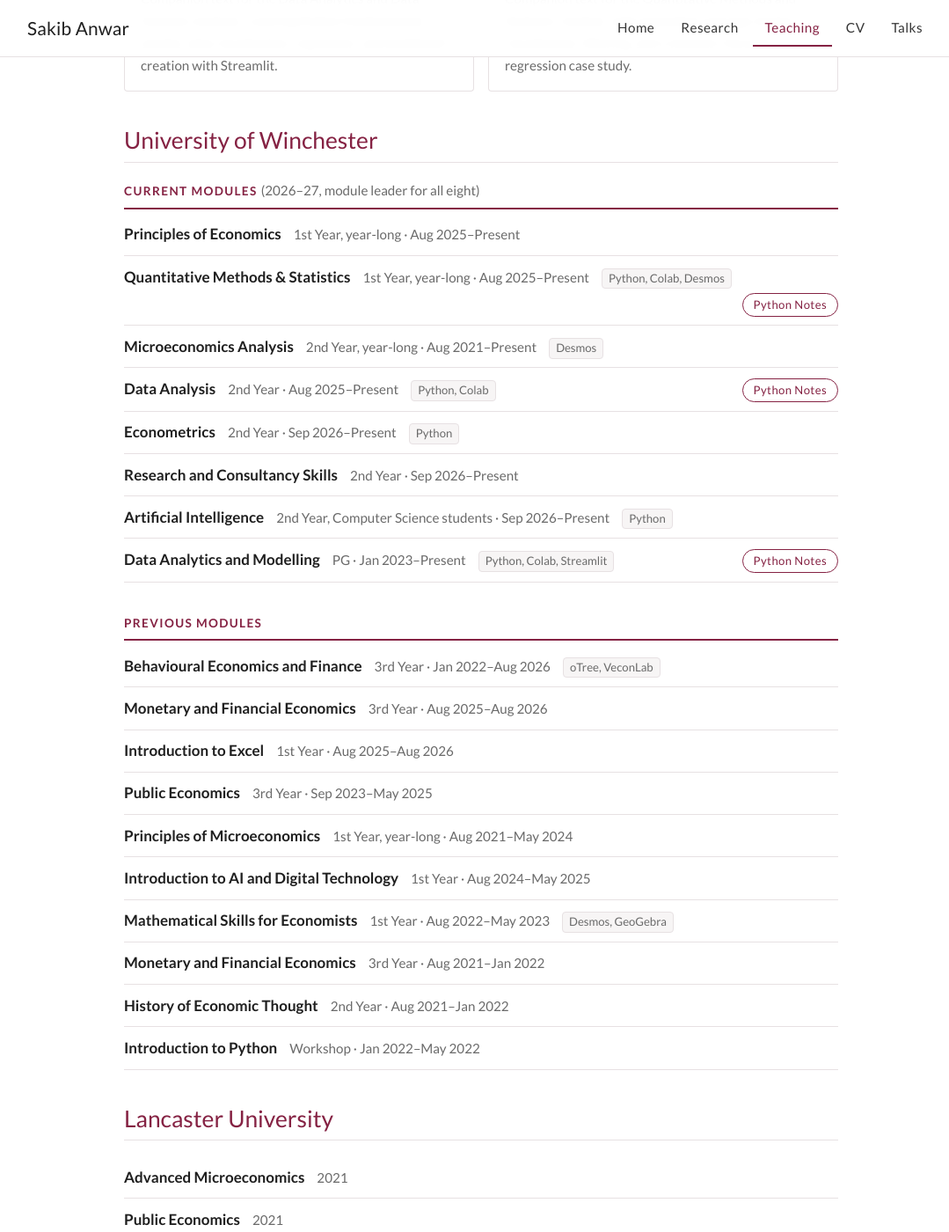
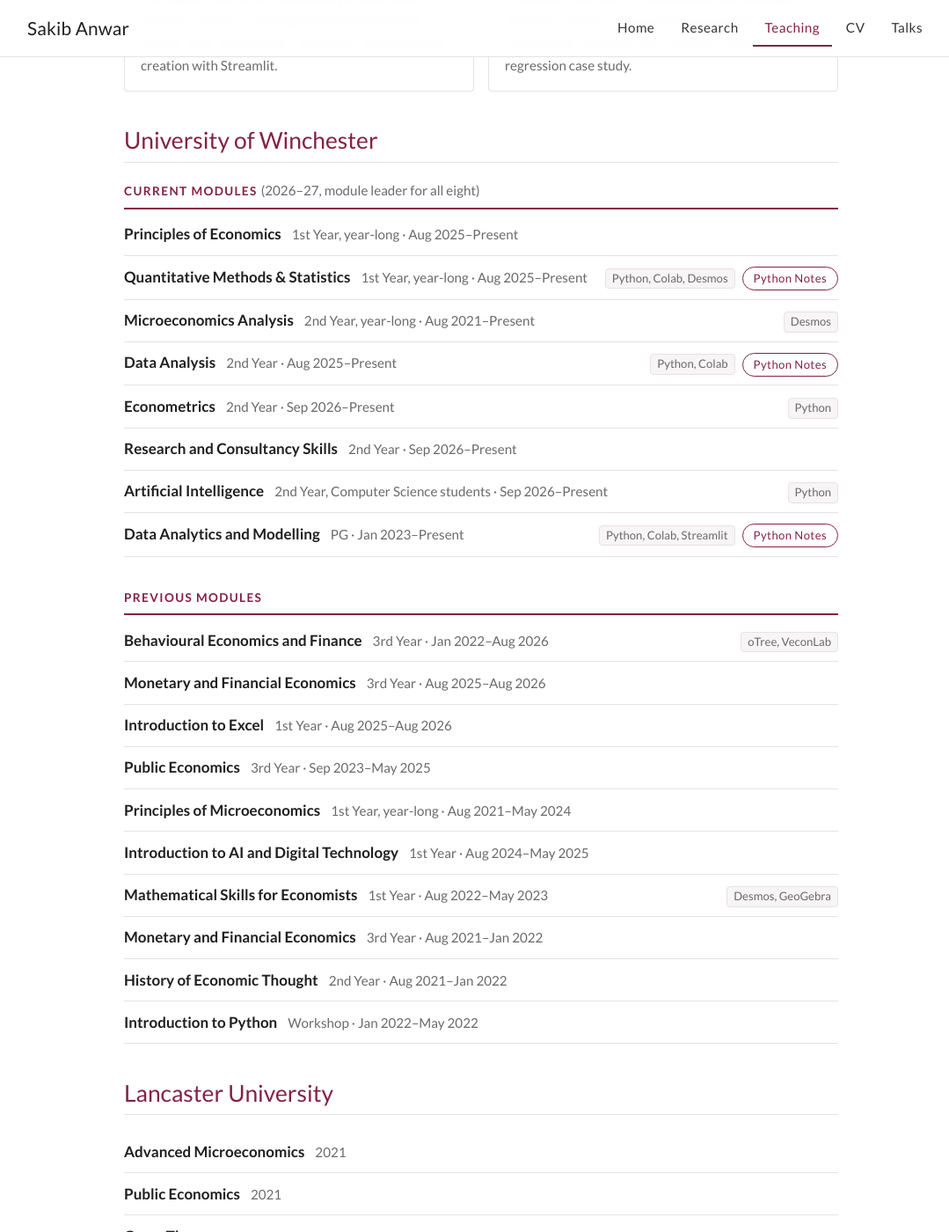
Before and after one commit to sakibanwar/sakibanwar.github.io, a Jekyll site: the page built from teaching.md, in a window 1280 px wide and 1400 px high, scrolled down 602 px. Shown: the whole window at 88% size, without its empty margins (93-1172 px from the left). Built offline with Jekyll 4.4.1, drawn with Linux system fonts in a browser that asks for light colours.

Commit message:
Keep module tools and buttons in a right-hand column
Long module rows wrapped onto a second line; the name and dates now
take the remaining width while tools and buttons stay aligned right.

Co-Authored-By: Claude Opus 5.5 <noreply@anthropic.com>

```diff
--- a/_layouts/teaching.html
+++ b/_layouts/teaching.html
@@ -37,6 +37,7 @@ layout: default
     <ul class="course-list">
       {%- for m in modules %}
       <li>
+        <span class="course-main">
           <span class="course-name">{{ m.name }}</span>
           {%- capture details -%}
             {{ m.level }}{% if m.note_on_website and m.note and m.note != "" %}{% if m.level and m.level != "" %}, {% endif %}{{ m.note }}{% endif %}{% if m.level and m.level != "" and m.dates and m.dates != "" %} &middot; {% endif %}{{ m.dates }}
@@ -44,11 +45,17 @@ layout: default
           {%- if details != "" %}
           <span class="course-details">{{ details }}</span>
           {%- endif %}
-        {%- if m.tools and m.tools != "" %}
+        </span>
+        {%- capture extras -%}
+          {%- if m.tools and m.tools != "" -%}
           <span class="course-tools">{{ m.tools }}</span>
-        {%- endif %}
-        {%- if m.link_url and m.link_url != "" %}
+          {%- endif -%}
+          {%- if m.link_url and m.link_url != "" -%}
           <a class="pill" href="{% include url.html u=m.link_url %}">{{ m.link_label | default: "Materials" }}</a>
+          {%- endif -%}
+        {%- endcapture -%}
+        {%- if extras != "" %}
+        <span class="course-extras">{{ extras }}</span>
         {%- endif %}
       </li>
       {%- endfor %}
--- a/assets/css/style.css
+++ b/assets/css/style.css
@@ -172,10 +172,14 @@ html:not(.js) .pill-toggle { display: none; }
 .book h3 { font-size: 1.05rem; margin: 0 0 .35rem; line-height: 1.4; }
 .book p { margin: 0; font-size: .95rem; color: var(--muted); }
 .course-list { list-style: none; margin: 0; padding: 0; }
-.course-list li { display: flex; flex-wrap: wrap; align-items: baseline; gap: 4px 14px; padding: .6rem 0; border-bottom: 1px solid var(--line); }
+.course-list li { display: flex; align-items: baseline; justify-content: space-between; gap: 6px 18px; padding: .6rem 0; border-bottom: 1px solid var(--line); }
+.course-main { display: flex; flex-wrap: wrap; align-items: baseline; gap: 2px 12px; min-width: 0; }
+.course-extras { display: flex; align-items: center; gap: 8px; flex-shrink: 0; }
 .course-name { font-weight: 700; color: var(--ink); }
 .course-details { color: var(--muted); font-size: .95rem; }
-.course-list .pill { margin-left: auto; }
+@media (max-width: 600px) {
+  .course-list li { flex-wrap: wrap; }
+}
 .course-tools, .cv-tag { color: var(--muted); font-size: .82rem; border: 1px solid var(--line); background: var(--soft); border-radius: 4px; padding: 0 7px; }
 .content .group-title {
   font-size: .85rem; font-weight: 700; text-transform: uppercase; letter-spacing: .1em;
```
Lines whose indentation alone changed are shown as unchanged.
